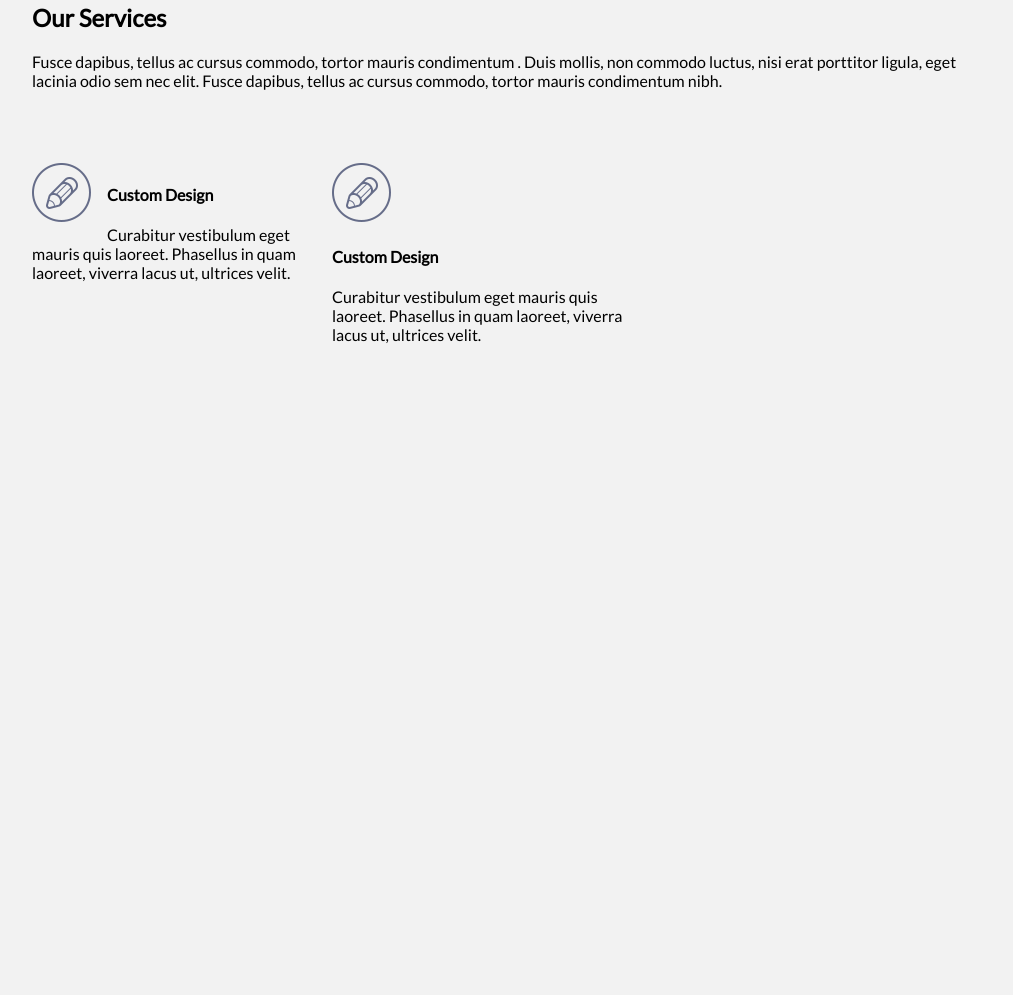
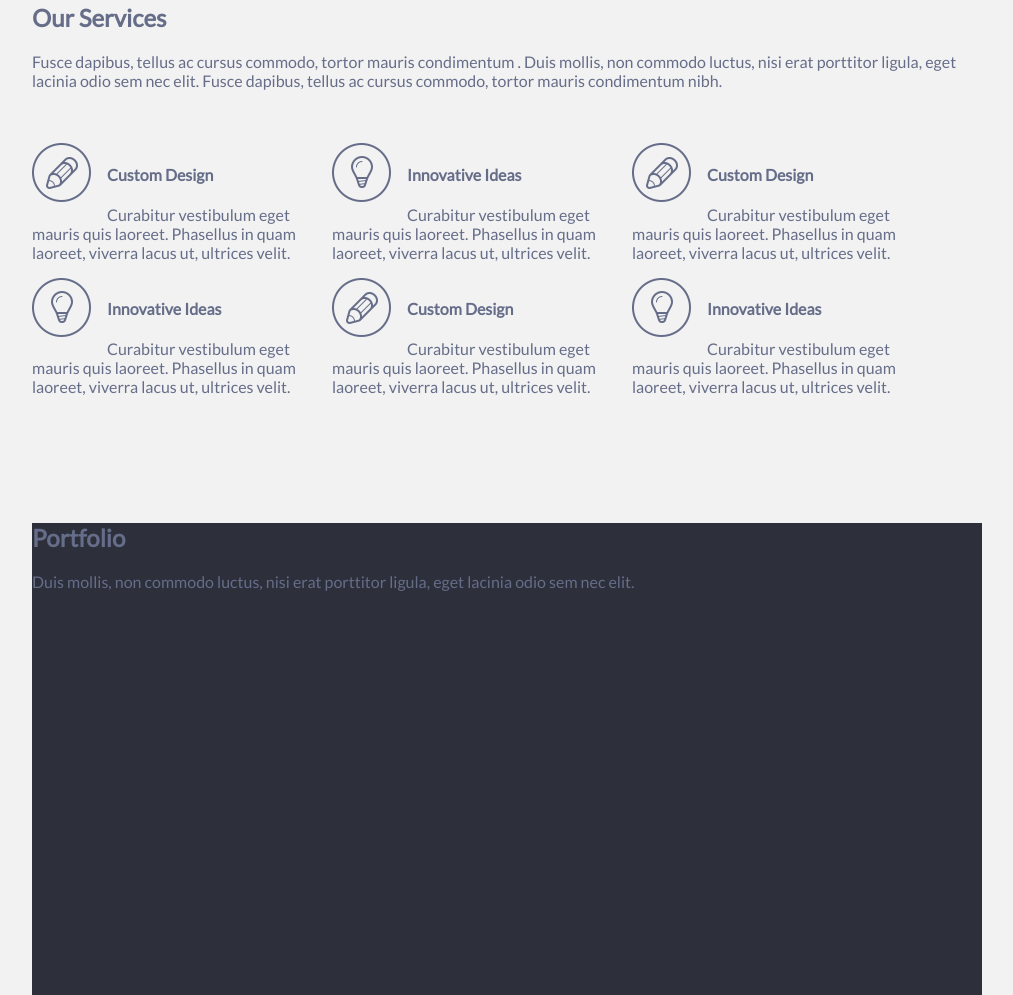
Before and after one commit to emmaschou/289.101, a plain HTML site: page workshop 5/singolo/index.html in a window 1280 px wide. Shown: the part 654-1649 px from the top of the page, without its empty margins (133-1146 px from the left). Before the commit the page ends 1165 px from the top, so only its background shows below. Drawn offline with Linux system fonts and the light colour scheme.

Commit message:
added services

```diff
--- a/workshop 5/singolo/index.html
+++ b/workshop 5/singolo/index.html
@@ -9,6 +9,7 @@
         <link rel="stylesheet" href="style.css">
 
     </head>
+    <body>
         <div class="header">
             <div class="nav">
                 <div class="logo">SINGOLO<span class="salmon">*</span></div>
@@ -48,18 +49,59 @@
                         </div>
                     </div>
                 <div class="service">
-                        <img src="pen.png">
+                    <div class="serviceImageContainer"><img src="bulb.png"></div>
+                        <div class="sevicestextcontainer">
+                            <h4> Innovative Ideas</h4>
+
+                            <p> Curabitur vestibulum eget mauris quis laoreet. Phasellus in quam laoreet, viverra lacus ut, ultrices velit.</p>
+                        </div>
+                </div>
+                <div class="service">
+                    <div class="serviceImageContainer"><img src="pen.png"></div>
                         <div class="sevicestextcontainer">
                             <h4> Custom Design</h4>
 
                             <p> Curabitur vestibulum eget mauris quis laoreet. Phasellus in quam laoreet, viverra lacus ut, ultrices velit.</p>
                         </div>
                     </div>
+                <div class="service">
+                    <div class="serviceImageContainer"><img src="bulb.png"></div>
+                        <div class="sevicestextcontainer">
+                            <h4> Innovative Ideas</h4>
+
+                            <p> Curabitur vestibulum eget mauris quis laoreet. Phasellus in quam laoreet, viverra lacus ut, ultrices velit.</p>
+                        </div>
+                </div>
+                <div class="service">
+                        <div class="serviceImageContainer"><img src="pen.png"></div>
+                        <div class="sevicestextcontainer">
+                            <h4> Custom Design</h4>
+
+                            <p> Curabitur vestibulum eget mauris quis laoreet. Phasellus in quam laoreet, viverra lacus ut, ultrices velit.</p>
+                        </div>
+                    </div>
+                <div class="service">
+                    <div class="serviceImageContainer"><img src="bulb.png"></div>
+                        <div class="sevicestextcontainer">
+                            <h4> Innovative Ideas</h4>
+
+                            <p> Curabitur vestibulum eget mauris quis laoreet. Phasellus in quam laoreet, viverra lacus ut, ultrices velit.</p>
+                        </div>
+                </div>
+
             </div>
         </div>
+        <div class="portfolio">
+            <div class="textcontainer">
+                <h2>Portfolio</h2>
+
+                <p>Duis mollis, non commodo luctus, nisi erat porttitor ligula, eget lacinia odio sem nec elit. </p>
+            </div>
 
 
-    <body>
+
+        </div>
+
 
 
 
--- a/workshop 5/singolo/style.css
+++ b/workshop 5/singolo/style.css
@@ -1,3 +1,9 @@
+/*
+div{
+    outline: solid lime 0.5px;
+}
+*/
+
 @import url('https://fonts.googleapis.com/css?family=Lato');
 
 body{
@@ -63,6 +69,7 @@ body{
     height: 500px;
     max-width: 950px;
     margin: auto;
+    color: #666d89;
 }
 
 .textcontainer{
@@ -84,13 +91,31 @@ body{
 .service{
     width: 300px;
     float:left;
-    margin-top:  20px;
+    margin-top 20px;
+
 }
 
 .servicestextcontainer{
     float:left;
     width: 75%;
 }
+
+.portfolio{
+    height: 500px;
+    max-width: 950px;
+    margin: auto;
+    background-color: #2d2f3b;
+    color: #666d89;
+}
+
+
+
+
+
+
+
+
+
 
 
 
```
